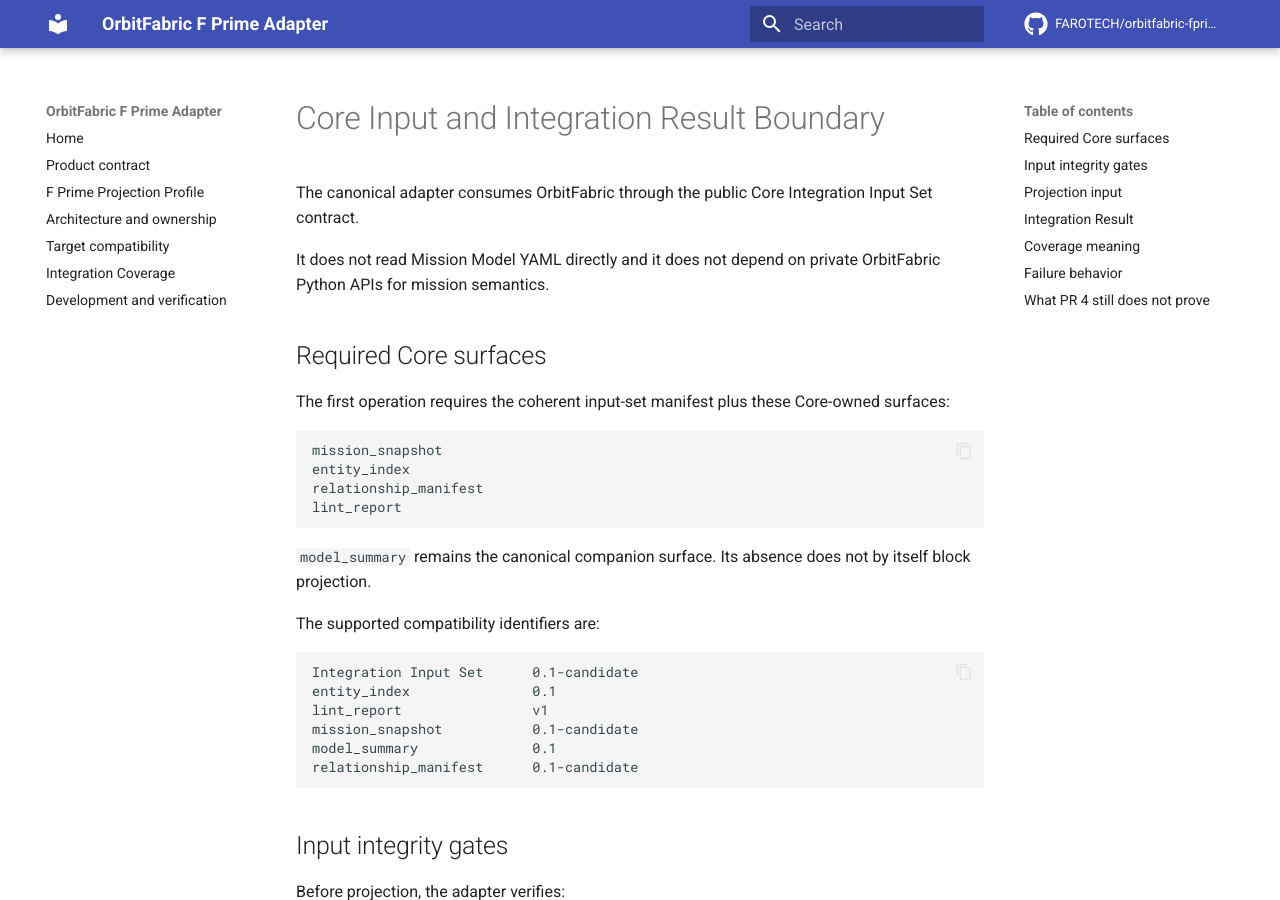
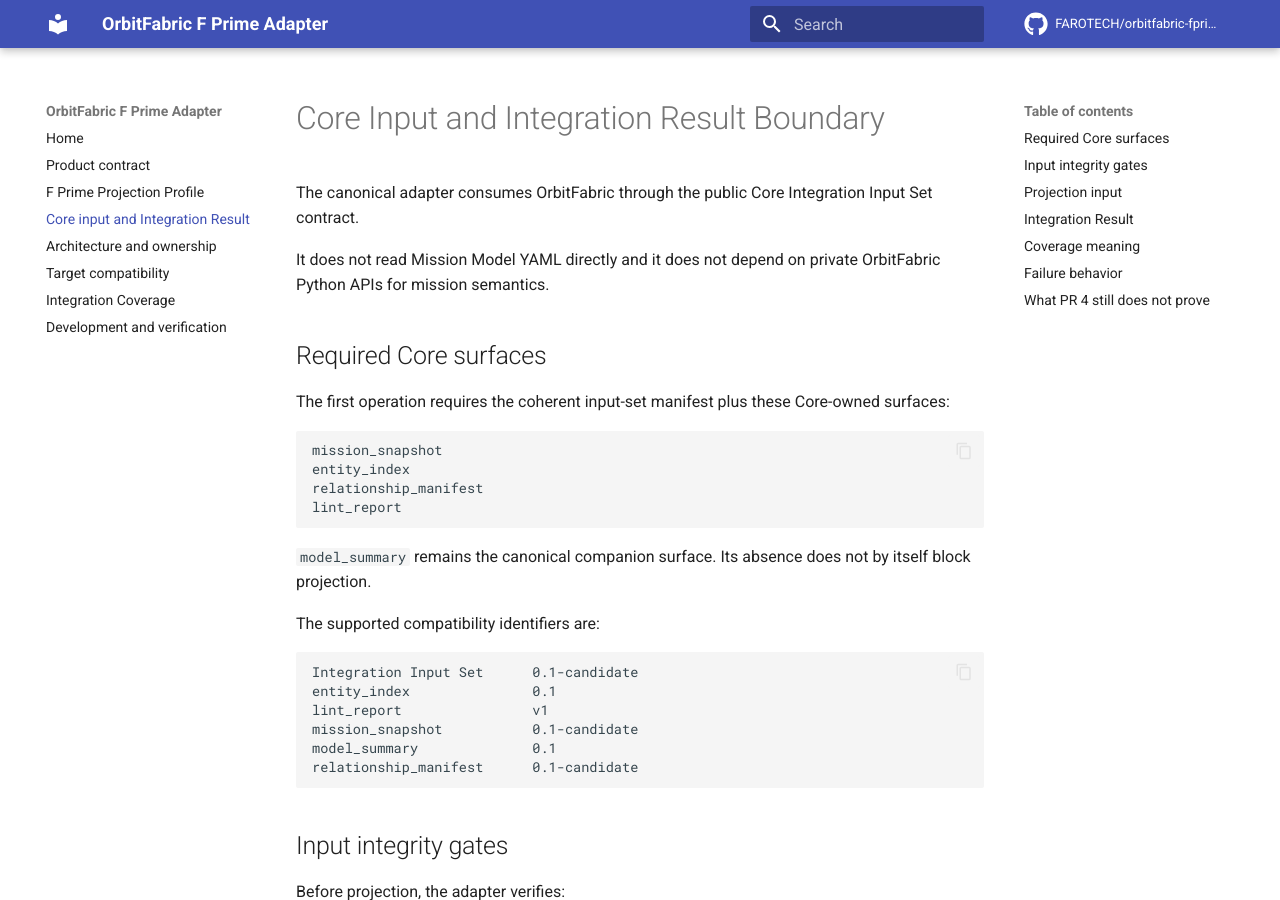
Before and after one commit to FAROTECH/orbitfabric-fprime-adapter, an MkDocs documentation site: the page built from docs/core-input-and-result.md, in a window 1280 px wide and 900 px high. Built offline with MkDocs 1.6.1 and Material for MkDocs 9.7.7, drawn with Linux system fonts in a browser that asks for light colours; comment, search, counter and statistics services are not loaded.

Commit message:
Add Core execution boundary to documentation

```diff
--- a/mkdocs.yml
+++ b/mkdocs.yml
@@ -42,6 +42,7 @@
   - Home: index.md
   - Product contract: product-contract.md
   - F Prime Projection Profile: projection-profile.md
+  - Core input and Integration Result: core-input-and-result.md
   - Architecture and ownership: architecture-and-ownership.md
   - Target compatibility: target-compatibility.md
   - Integration Coverage: integration-coverage.md
```
